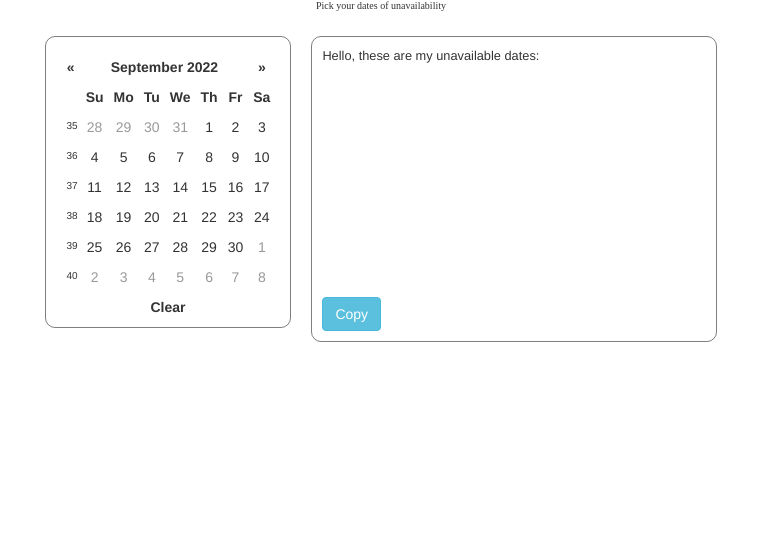
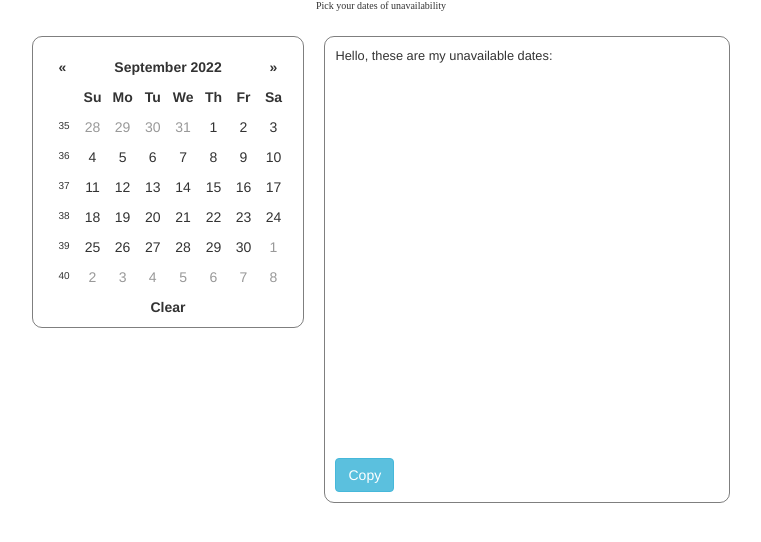
Before and after one commit to winstxnhdw/NoTimeForDuty, a plain HTML site: page src/index.html in a window 1280 px wide. Shown: the part 64-606 px from the top of the page, without its empty margins (259-1020 px from the left). Drawn offline with nearby package versions, Linux system fonts and the light colour scheme; a web font is replaced by a local one.

Commit message:
set button to bottom + fix date select size

```diff
--- a/src/css/style.css
+++ b/src/css/style.css
@@ -6,6 +6,11 @@
 @font-face {
   font-family: Nuosu SIL;
   src: url('https://fonts.googleapis.com/css2?family=Nuosu+SIL&display=swap');
+}
+
+#copy-button {
+  position: absolute;
+  bottom: 10px;
 }
 
 .header-text {
@@ -34,6 +39,7 @@
 }
 
 .copytext {
+  position: relative;
   padding: 10px;
   border: 1px solid rgba(0, 0, 0, 0.5);
   margin-bottom: 10px;
@@ -44,8 +50,9 @@
 }
 
 #scrollbox {
-  margin-bottom: 10px;
-  height: 30vh;
+  position: relative;
+  margin-bottom: 45px;
+  height: 50vh;
   width: 30vw;
   overflow: auto;
   font-size: 1vw;
@@ -136,8 +143,8 @@
 .datepicker td,
 .datepicker th {
   text-align: center;
-  width: 20px;
-  height: 20px;
+  width: 30px;
+  height: 30px;
   -webkit-border-radius: 4px;
   -moz-border-radius: 4px;
   border-radius: 4px;
@@ -334,6 +341,7 @@
 .datepicker table tr td.selected.disabled:hover.active {
   background-color: #666666 \9;
 }
+
 .datepicker table tr td.active,
 .datepicker table tr td.active:hover,
 .datepicker table tr td.active.disabled,
```
